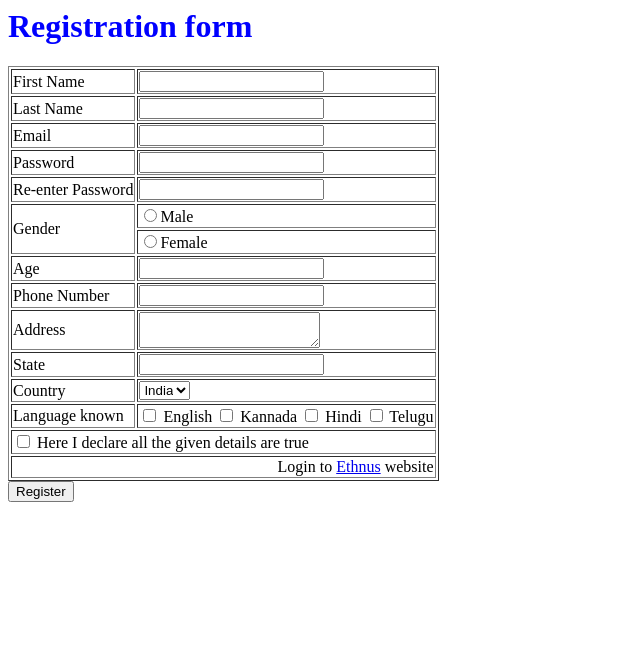
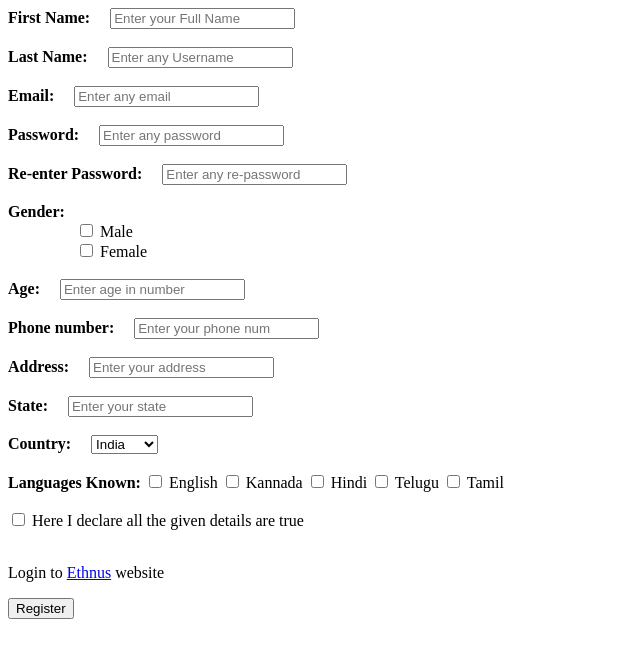
Before and after one commit to abhhirramVeedhi/Tasks, a plain HTML site: page HTML-Task5.html in a window 1280 px wide. Shown: the whole page, without its empty margins (0-640 px from the left). Drawn offline with Linux system fonts and the light colour scheme.

Commit message:
Add files via upload

```diff
--- a/HTML-Task5.html
+++ b/HTML-Task5.html
@@ -1,108 +1,85 @@
-<html>
-
+<!DOCTYPE html>
+<html lang="en">
 <head>
-    <title>HTML-Task-5</title>
+    <meta charset="UTF-8">
+    <meta name="viewport" content="width=device-width, initial-scale=1.0">
+    <title>HTML-Task5</title>
 </head>
-
 <body>
-    <h1><font color="blue">Registration form</font color></h1>
-    <table border="1">
     <form>
-            <tr>
-                <td>
-                    <label for="firstname">First Name</label>
-                </td>
-                <td>
-                    <input type="text" id="firstname">
-                </td>
-            </tr>
-            <tr>
-                <td>
-                    <label for="lastname">Last Name</label>
-                </td>
-                <td>
-                    <input type="text" id="lastname">
-                </td>
-            </tr>
-            <tr>
-                <td><label for="username">Email</label></td>
-                <td><input type="text" id="username"></td>
-
-            </tr>
-            <tr>
-                <td><label for="password">Password</label></td>
-                <td><input type="password" id="password"></td>
-            </tr>
-            <tr>
-                <td><label for="repassword">Re-enter Password</label></td>
-                <td><input type="password" id="repassword"></td>
-            </tr>
-            <tr>
-                <td rowspan="2"><label for="gender">Gender</label></td>
-                <td><input type="radio">Male</td>
-            </tr>
-            <tr>
-                <td><input type="radio">Female</td>
-            </tr>
-            <tr>
-                <td>
-                    <label for="age">Age</label>
-                </td>
-                <td>
-                    <input type="number" id="age">
-                </td>
-            </tr>
-            <tr>
-                <td><label for="phonenumber">Phone Number</label></td>
-                <td><input type="number" id="number"></td>
-            </tr>
-            <tr>
-                <td><label for="address">Address</label></td>
-                <td><textarea type="text" id="address"></textarea></td>
-            </tr>
-            <tr>
-                <td><label for="state">State</label></td>
-                <td><input type="text" id="state"></td>
-            </tr>
-            <tr>
-                <td><label for="country">Country</label></td>
-                <td>
-                    <select name="Gender" id="gender">
+        <div>
+                <b><label for="first-name">First Name:</label>&emsp;</b>
+                <input type="text" placeholder="Enter your Full Name" required >
+        </div><br>
+        <div>
+            <b><label for="last-name">Last Name:</label>&emsp;</b>
+            <input type="text" placeholder="Enter any Username" >
+        </div><br>
+        <div>
+            <b><label for="email">Email:</label>&emsp;</b>
+            <input type="email" placeholder="Enter any email">
+        </div><br>
+        <div>
+            <b><label for="password">Password:</label>&emsp;</b>
+            <input type="password" placeholder="Enter any password">
+        </div><br>
+        <div>
+            <b><label for="re-password">Re-enter Password:</label>&emsp;</b>
+            <input type="password" placeholder="Enter any re-password">
+        </div><br>
+        <div>
+            <b><label for="gender">Gender: </label><br>&emsp;&emsp;&emsp;&emsp;</b>
+            <input type="checkbox" id="men">
+            <label for="men">Male</label><br>&emsp;&emsp;&emsp;&emsp;
+            <input type="checkbox" id="women">
+            <label for="women">Female</label>
+        </div><br>
+        <div>
+            <b><label for="age">Age:</label>&emsp;</b>
+            <input type="number" placeholder="Enter age in number">
+        </div><br>
+        <div>
+            <b><label for="pnum">Phone number:</label>&emsp;</b>
+            <input type="tel" placeholder="Enter your phone num">
+        </div><br>
+        <div>
+            <b><label for="address">Address:</label>&emsp;</b>
+            <input type="address" placeholder="Enter your address"></input>
+        </div><br>
+        <div>
+            <b><label for="state">State:</label>&emsp;</b>
+            <input type="State" placeholder="Enter your state"></input>
+        </div><br>
+        <div>
+            <b><label for="country">Country:</label>&emsp;</b>
+            <select>
                 <option value="India">India</option>
-                        <option value="US">US</option>
-                        <option value="UK">UK</option>
+                <option value="Japan">Japan</option>
+                <option value="USA">USA</option>
+                <option value="Austrila">Austrila</option>
             </select>
-                </td>
-            </tr>
-            <tr>
-                <td>
-                    <p>Language known</p>
-                </td>
-                <td> <input type="checkbox" id="english">
-                    <label for="english">English</label>
-                    <input type="checkbox" id="kannada">
-                    <label for="kannada">Kannada</label>
-                    <input type="checkbox" id="hindi">
-                    <label for="hindi">Hindi</label>
-                    <input type="checkbox" id="telugu">
-                    <label for="telugu">Telugu</label>
-                </td>
-
-            </tr>
-            <tr>
-                <td colspan="2"><input type="checkbox" id="dec">
+        </div><br>
+        <div>
+            <b><label for="lk">Languages Known: </label></b>
+            <input type="checkbox" id="eng">
+            <label for="eng">English</label>
+            <input type="checkbox" id="kan">
+            <label for="kan">Kannada</label>
+            <input type="checkbox" id="hin">
+            <label for="hin">Hindi</label>
+            <input type="checkbox" id="tel">
+            <label for="tel">Telugu</label>
+            <input type="checkbox" id="tam">
+            <label for="tam">Tamil</label>
+        </div><br>
+        <div>
+            <input type="checkbox" id="dec" required>
             <label for="dec">Here I declare all the given details are true</label>
-                </td>
-            </tr>
-            <td align="right" colspan="2">
-                <label for="dec">Login to <a href="https://ethnus.com/">Ethnus</a> website </label>
-            </td>
-    </table>
+        </div><br>
+        <p>Login to <a href="https://ethnus.com/">Ethnus</a> website </p>
         <div>
             <button type="submit">Register</button>
         </div>
     </form>
-
 </body>
-
 </html>
```
Also changed, not shown: CSS-Task1.html (+99 -17 lines), CSS-Task2.html (+2 -2 lines), CSS-Task3.html (+6 -2 lines), CSS-Task4.html (+55 -46 lines), CSS-Task6.html (+0 -1 lines), CSS-Task7.html (+3 -3 lines), CSS-Task5.html (line endings or trailing spaces). Lines whose indentation alone changed are shown as unchanged.
